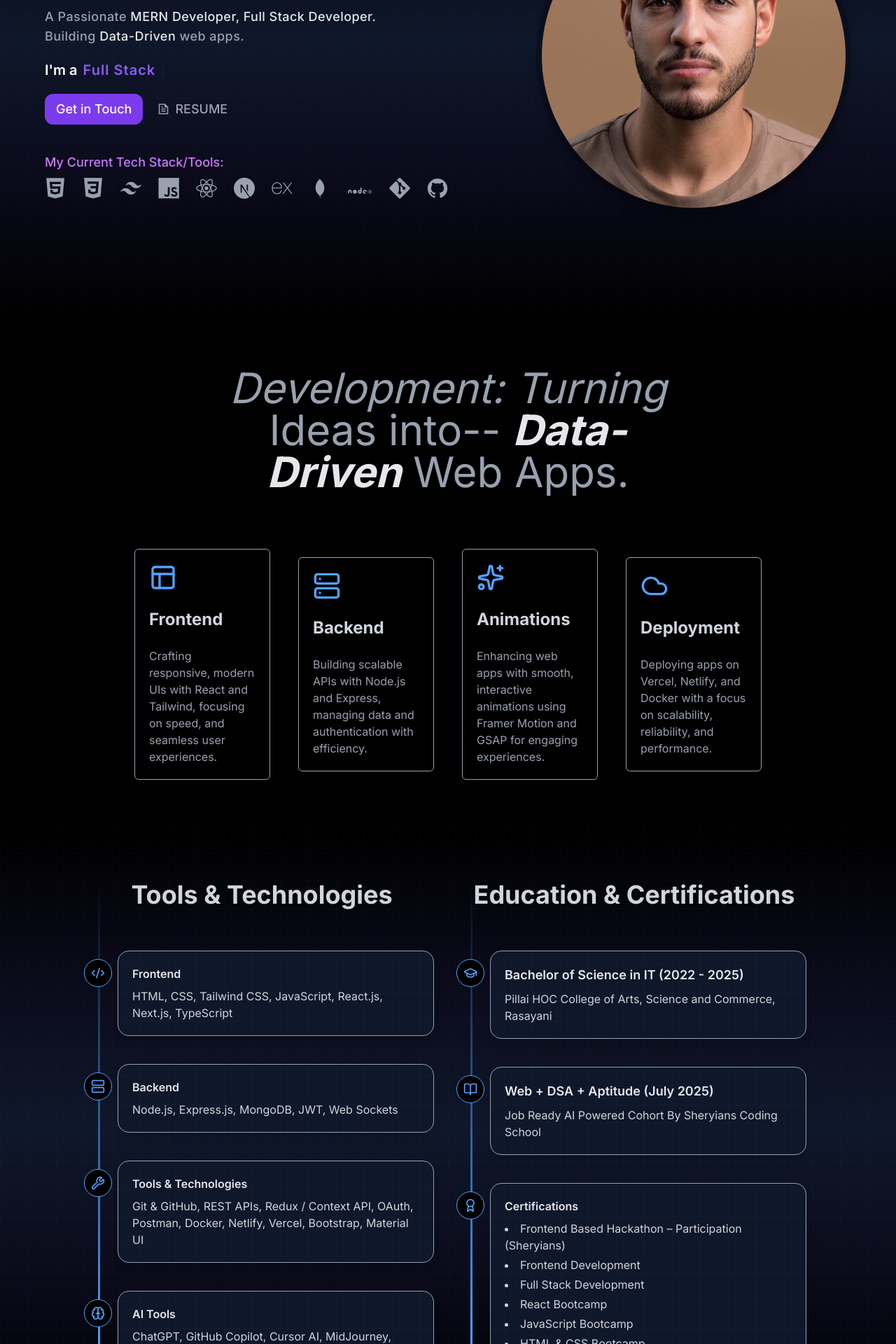
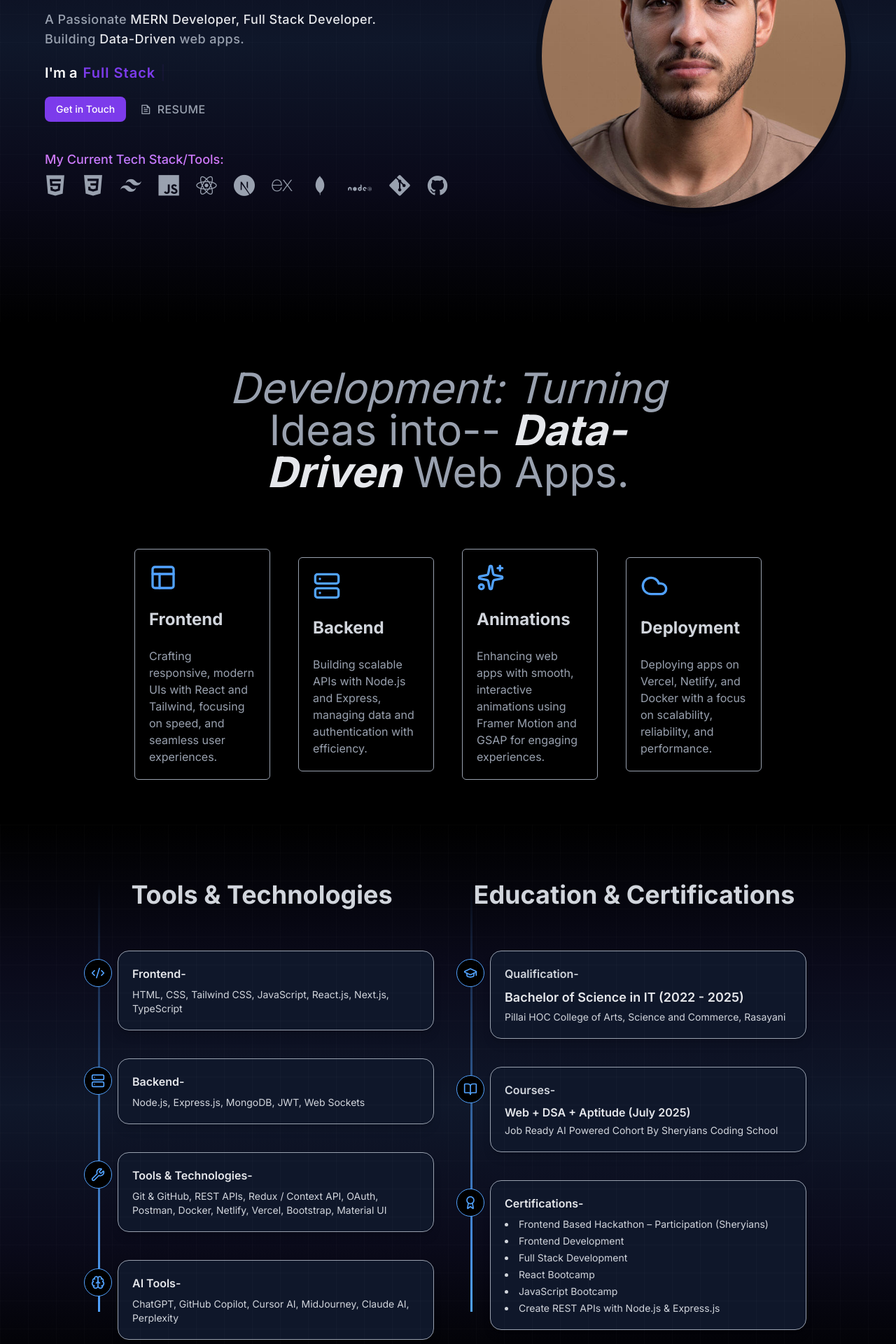
Before and after one commit to Vikash-Mishra06/portfolio-1, a Next.js app: page / in a window 1280 px wide. Shown: the part 340-2260 px from the top of the page at 70% size. Built offline with nearby package versions, Linux system fonts and the light colour scheme.

Commit message:
15th commit

```diff
--- a/components/Home/Hero/Hero.tsx
+++ b/components/Home/Hero/Hero.tsx
@@ -9,12 +9,12 @@ const Hero = () => {
   return (
     <div
       id="hero"
-      className="pt-50 md:pt-20 lg:pt-10  relative h-screen flex items-center justify-center text-white px-6"
+      className="pt-20 md:pt-20 lg:pt-10  relative h-screen flex items-center justify-center text-white px-6"
     >
       {/* Container split into two columns */}
       <div className="grid grid-cols-1 md:grid-cols-2 gap-5 items-center max-w-6xl w-full">
         {/* LEFT SIDE - Text Content */}
-        <div className="text-center md:text-left gap-6">
+        <div className=" md:text-left gap-6">
           <motion.h1
             initial={{ opacity: 0, y: 10 }}
             whileInView={{ opacity: 1, y: 0 }}
@@ -22,11 +22,12 @@ const Hero = () => {
             viewport={{ once: true }}
             className="text-3xl sm:text-5xl md:text-5xl lg:text-6xl xl:text-[60px] font-bold  text-gray-300"
           >
-            <span className="text-gray-400 font-light ">Hi!👋</span>
-            <br /> I&apos;m <span className="text-[#8b5cf6]">Vikash </span>
+            <span className="text-gray-400 font-light text-left">Hi!👋</span>
+
+            <br /> I&apos;m <span className="text-[#8B5CF6] pt-2">Vikash </span>
             Mishra,
             <br />
-            <p className="mt-5 text-sm sm:text-md lg:text-lg font-medium text-gray-400 tracking-wide">
+            <p className="mt-5 text-sm sm:text-md lg:text-lg font-medium text-gray-400 tracking-wide text-left">
               A Passionate
               <span className="text-gray-200 ">
                 {" "}
@@ -43,10 +44,11 @@ const Hero = () => {
             whileInView={{ opacity: 1, y: 0 }}
             transition={{ duration: 0.5, delay: 0.7 }}
             viewport={{ once: true }}
-            className="mt-5 text- smdm:text-xl md:text-xl font-semibold flex justify-center md:justify-start items-center"
+            className="mt-5 text-left sm:text-xl md:text-xl font-semibold flex justify-start items-center"
+
           >
             I&apos;m a
-            <span className="pl-2 text-[#8b5cf6] font-semibold tracking-wider">
+            <span className="pl-2 text-[#7C3BEB] font-semibold tracking-wider ">
               <Typewriter
                 options={{
                   strings: [
@@ -71,11 +73,11 @@ const Hero = () => {
             viewport={{ once: true }}
             className="flex gap-5 mt-5 "
           >
-            <button className="px-4 py-2 bg-[#7C3AED] hover:bg-[#8b5cf6] text-md sm:text-lg font-medium rounded-xl">
+            <button className="px-4 py-2 bg-[#7C3BEB] hover:bg-[#8B5CF6] text-sm sm:text-md font-medium rounded-md lg:rounded-lg cursor-pointer">
               Get in Touch
             </button>
             <div className="flex ">
-              <button className="flex items-center gap-2 text-gray-400 hover:text-gray-200 text-md sm:text-lg font-medium rounded-xl">
+              <button className="flex items-center gap-2 text-gray-400 hover:text-gray-100 text-md font-medium rounded-xl cursor-pointer tracking-wide">
                 <span>
                   <i className="ri-file-text-line"></i>
                 </span>
@@ -127,7 +129,7 @@ const Hero = () => {
             alt="heroImage"
             width={450}
             height={450}
-            className="rounded-full border-8 border-black/30 shadow-lg "
+            className="rounded-full border-8 border-black/30 shadow-lg hidden md:block"
           />
         </motion.div>
       </div>
--- a/components/Home/Hero/Resume/Resume.tsx
+++ b/components/Home/Hero/Resume/Resume.tsx
@@ -45,8 +45,8 @@ const Resume = () => {
               viewport={{ once: true }}
               className="bg-[#0F172A] p-5 rounded-2xl shadow-lg border border-gray-400"
             >
-              <span className="text-gray-200 text-md font-semibold">Frontend</span>
-              <p className="text-gray-300 pt-2">
+              <span className="text-gray-200 text-md font-semibold">Frontend-</span>
+              <p className="text-gray-300 pt-2 text-sm">
                 HTML, CSS, Tailwind CSS, JavaScript, React.js, Next.js, TypeScript
               </p>
             </motion.div>
@@ -64,8 +64,8 @@ const Resume = () => {
               viewport={{ once: true }}
               className="bg-[#0F172A] p-5 rounded-2xl shadow-lg border border-gray-400"
             >
-              <span className="text-gray-200 text-md font-semibold">Backend</span>
-              <p className="text-gray-300 pt-2">
+              <span className="text-gray-200 text-md font-semibold">Backend-</span>
+              <p className="text-gray-300 pt-2 text-sm">
                 Node.js, Express.js, MongoDB, JWT, Web Sockets
               </p>
             </motion.div>
@@ -84,9 +84,9 @@ const Resume = () => {
               className="bg-[#0F172A] p-5 rounded-2xl shadow-lg border border-gray-400"
             >
               <span className="text-gray-200 text-md font-semibold">
-                Tools & Technologies
+                Tools & Technologies-
               </span>
-              <p className="text-gray-300 pt-2">
+              <p className="text-gray-300 pt-2 text-sm">
                 Git & GitHub, REST APIs, Redux / Context API, OAuth, Postman,
                 Docker, Netlify, Vercel, Bootstrap, Material UI
               </p>
@@ -105,8 +105,8 @@ const Resume = () => {
               viewport={{ once: true }}
               className="bg-[#0F172A] p-5 rounded-2xl shadow-lg border border-gray-400"
             >
-              <span className="font-semibold text-md text-gray-200">AI Tools</span>
-              <p className="text-gray-300 pt-2">
+              <span className="font-semibold text-md text-gray-200">AI Tools-</span>
+              <p className="text-gray-300 pt-2 text-sm">
                 ChatGPT, GitHub Copilot, Cursor AI, MidJourney, Claude AI, Perplexity
               </p>
             </motion.div>
@@ -132,10 +132,11 @@ const Resume = () => {
               viewport={{ once: true }}
               className="bg-[#0F172A] p-5 rounded-2xl shadow-lg border border-gray-400"
             >
-              <h3 className="text-lg font-semibold text-gray-200">
+              <h2 className="text-md font-semibold text-gray-300">Qualification-</h2>
+              <h3 className="text-lg font-semibold text-gray-200 pt-2">
                 Bachelor of Science in IT (2022 - 2025)
               </h3>
-              <p className="text-gray-300 pt-2">
+              <p className="text-gray-300 text-sm pt-1">
                 Pillai HOC College of Arts, Science and Commerce, Rasayani
               </p>
             </motion.div>
@@ -153,10 +154,11 @@ const Resume = () => {
               viewport={{ once: true }}
               className="bg-[#0F172A] p-5 rounded-2xl shadow-lg border border-gray-400"
             >
-              <h3 className="text-lg font-semibold text-gray-200">
+              <h2 className="text-md font-semibold text-gray-300">Courses-</h2>
+              <h3 className="text-md font-semibold text-gray-200 pt-2">
                 Web + DSA + Aptitude (July 2025)
               </h3>
-              <p className="text-gray-300 pt-2">
+              <p className="text-gray-300 text-sm pt-1">
                 Job Ready AI Powered Cohort By Sheryians Coding School
               </p>
             </motion.div>
@@ -174,14 +176,13 @@ const Resume = () => {
               viewport={{ once: true }}
               className="bg-[#0F172A] p-5 rounded-2xl shadow-lg border border-gray-400"
             >
-              <span className="text-gray-200 text-md font-semibold">Certifications</span>
-              <ul className="list-disc list-inside text-gray-300 space-y-1 pt-2">
+              <span className="text-gray-200 text-md font-semibold">Certifications-</span>
+              <ul className="list-disc list-inside text-gray-300 space-y-1 pt-2 text-sm">
                 <li>Frontend Based Hackathon – Participation (Sheryians)</li>
                 <li>Frontend Development</li>
                 <li>Full Stack Development</li>
                 <li>React Bootcamp</li>
                 <li>JavaScript Bootcamp</li>
-                <li>HTML & CSS Bootcamp</li>
                 <li>Create REST APIs with Node.js & Express.js</li>
               </ul>
             </motion.div>
--- a/components/Home/Hero/Services/Services.tsx
+++ b/components/Home/Hero/Services/Services.tsx
@@ -10,7 +10,7 @@ const Services = () => {
       <motion.h1
         initial={{ opacity: 0, y: 10 }}
         whileInView={{ opacity: 1, y: 0 }}
-        transition={{ duration: 0.5, delay: 0.3 }}
+        transition={{ duration: 0.5, delay: 0.6 }}
         viewport={{ once: true }}
         className="text-center text-2xl md:text-4xl lg:text-5xl xl:text-6xl text-gray-400"
       >
--- a/components/SocialLinks.tsx
+++ b/components/SocialLinks.tsx
@@ -39,7 +39,7 @@ const SocialLinks: FC = () => {
   ];
 
   return (
-    <div className="flex space-x-6 text-2xl text-gray-600">
+    <div className="flex space-x-6 text-2xl text-gray-400">
       {links.map(({ href, icon, label, hoverColor }) => (
         <Link
           key={label}
```
